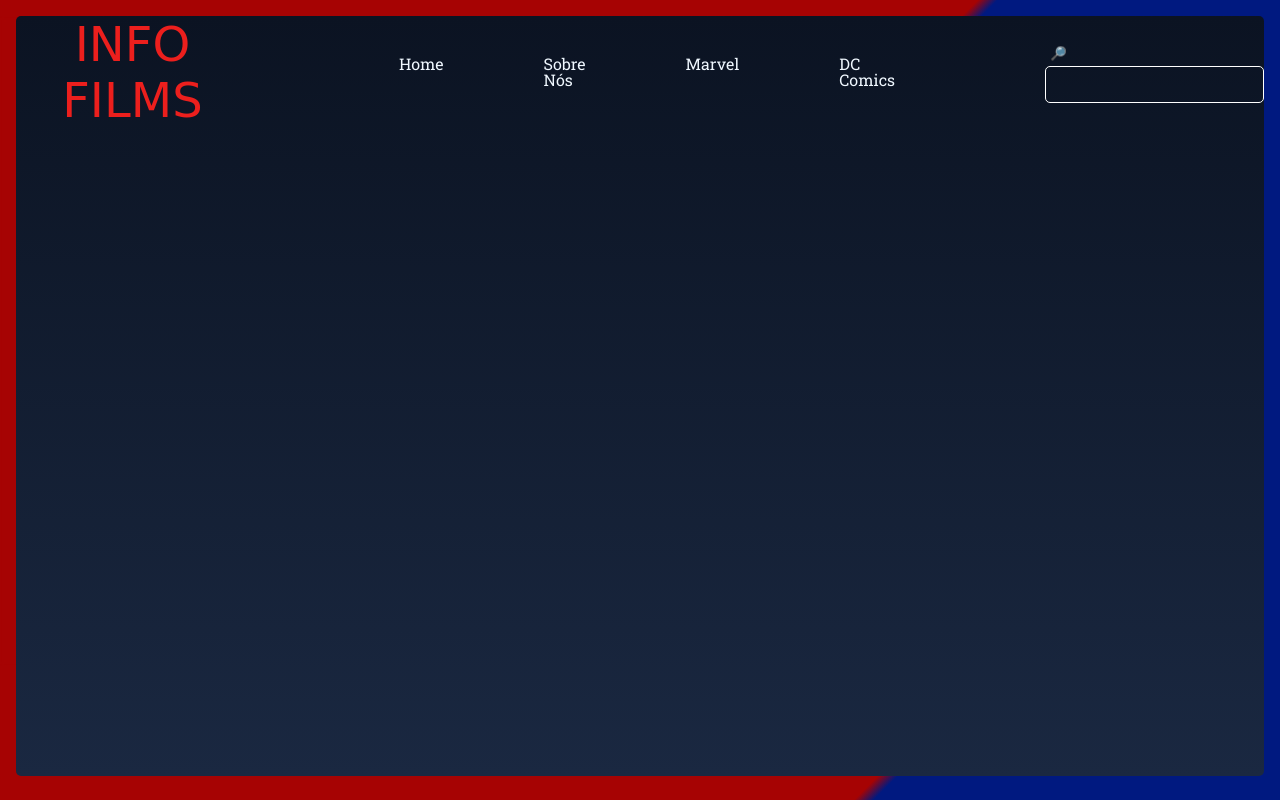
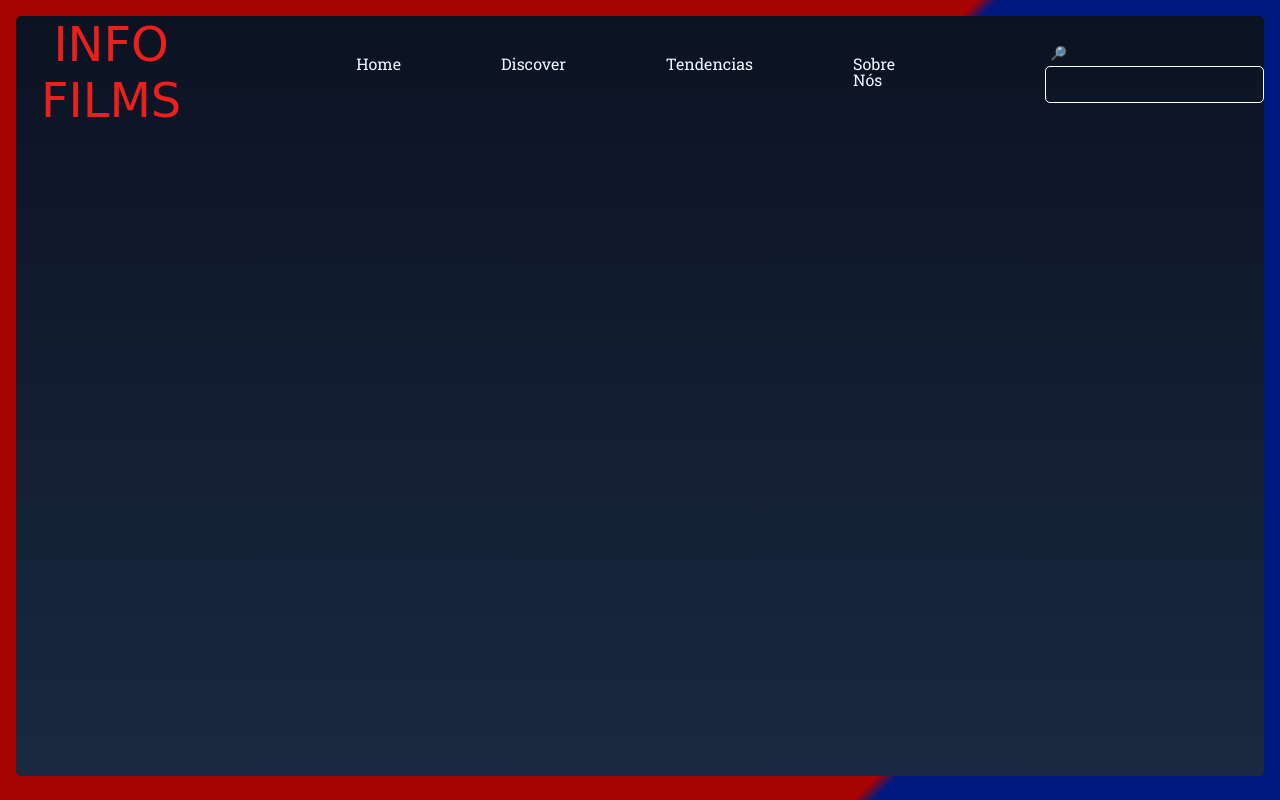
Before and after one commit to HellersonMurilo/ProjetoSuperHeroApi, a plain HTML site: page index.html in a window 1280 px wide. Drawn offline with Linux system fonts and the light colour scheme; a web font is replaced by a local one.

Commit message:
melhoria

```diff
--- a/index.html
+++ b/index.html
@@ -20,9 +20,9 @@
                 <div class="info">
                     <ul>
                         <li><a href="">Home</a></li>
+                        <li><a href="">Discover</a></li>
+                        <li><a href="">Tendencias</a></li>
                         <li><a href="">Sobre Nós</a></li>
-                        <li><a href="">Marvel</a></li>
-                        <li><a href="">DC Comics</a></li>
                     </ul>
                 </div>
                 <div class="labelBusca">
--- a/index.js
+++ b/index.js
@@ -24,7 +24,7 @@ btnBuscar.addEventListener('click', () => {
     }
 
     function showInfo(response) {
-        console.log(response.results[0].original_title)
+        console.log(response)
     }
 
 })
```
